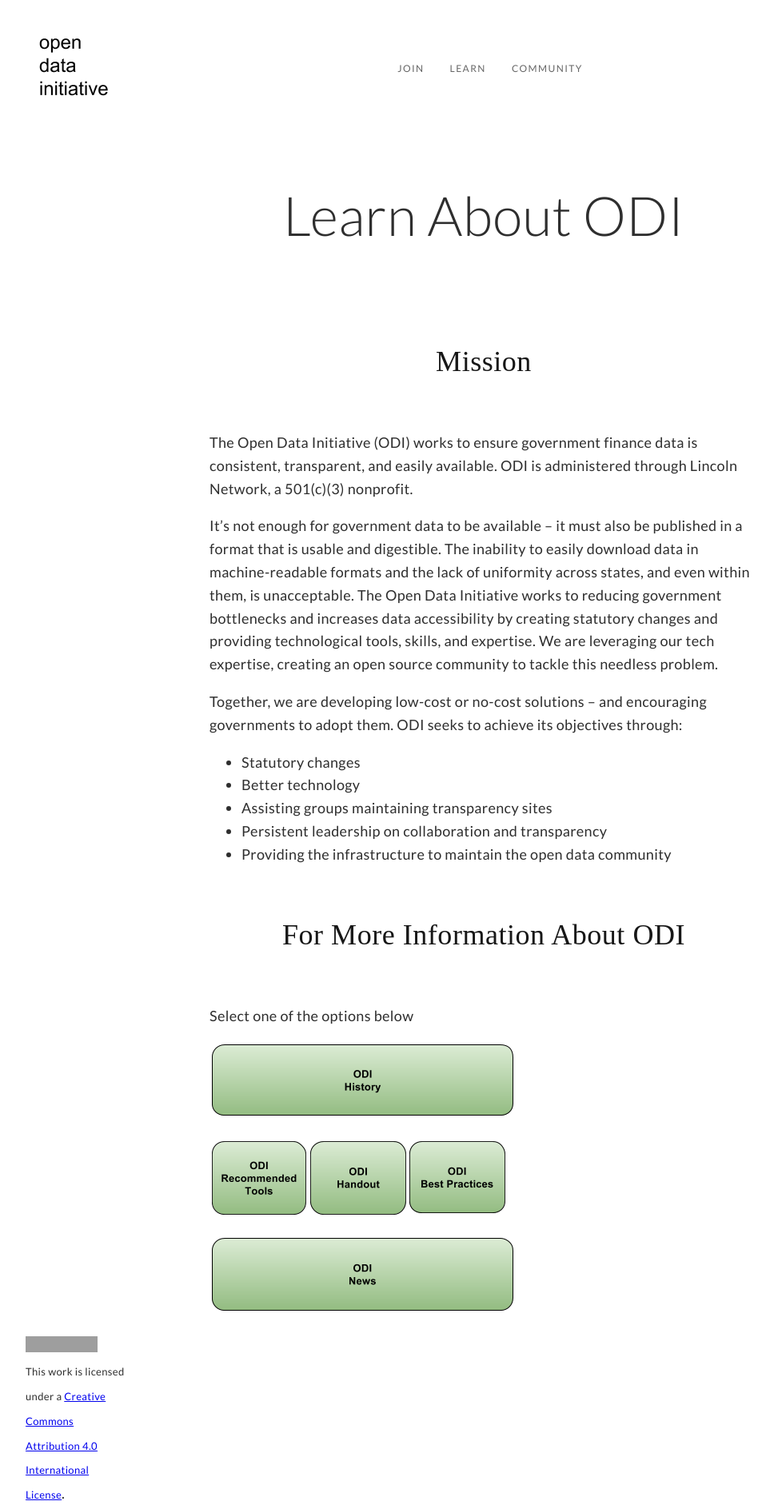
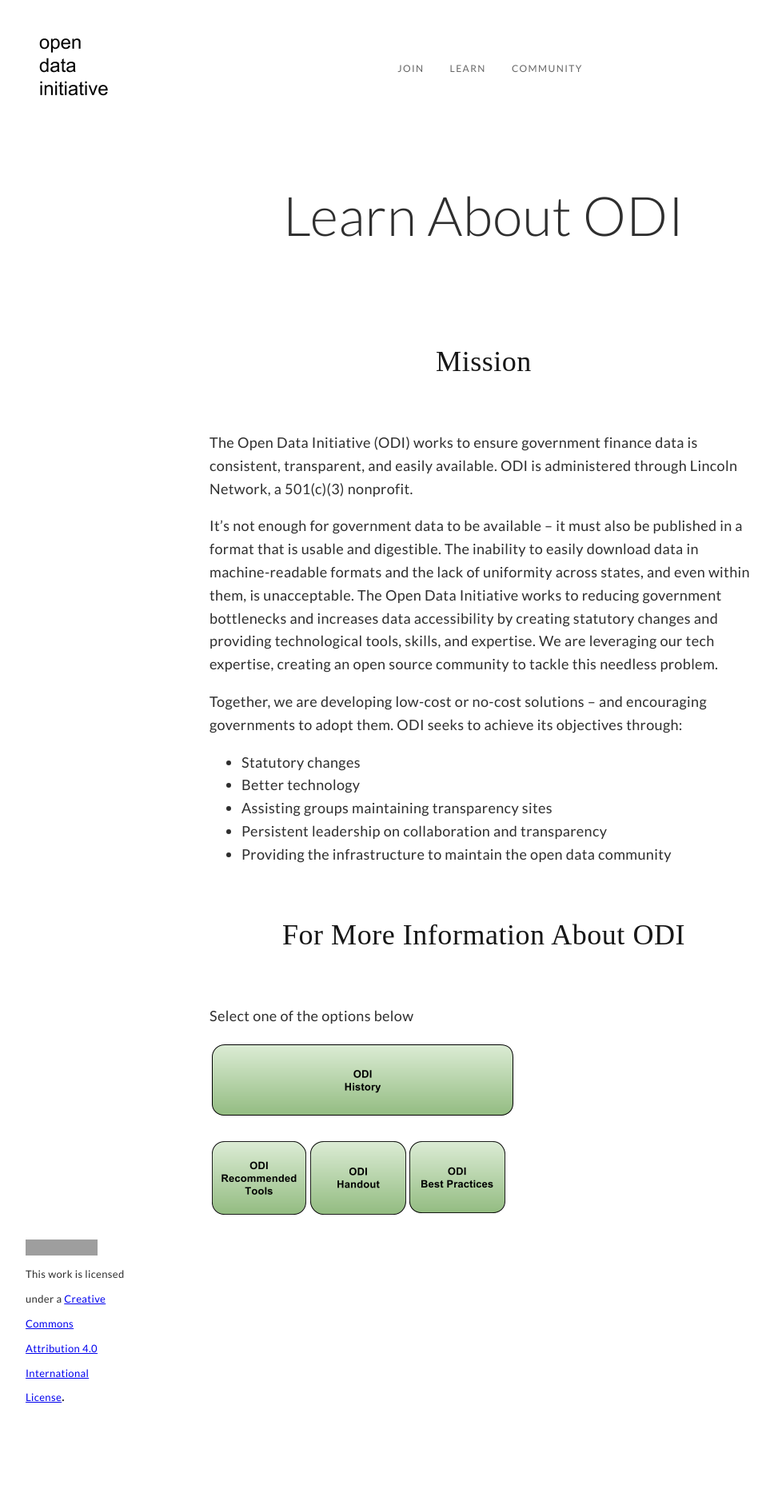
Before and after one commit to opendatainitiative/opendatainitiative.github.io, a Jekyll site: the page built from learn.md, in a window 1280 px wide. Shown: the whole page at 80% size, without its empty margins (35-1003 px from the left). Built offline with Jekyll 4.4.1, drawn with Linux system fonts in a browser that asks for light colours; after the commit the page ends 1765 px from its top, so only the background shows below that; grey boxes are pictures that could not be loaded.

Commit message:
remove news from learn.md for now

```diff
--- a/learn.md
+++ b/learn.md
@@ -31,5 +31,3 @@ Select one of the options below
 [![ODI History]({{ site.baseurl }}/assets/img/odi_history.png)]({{ site.baseurl }}/history)
 
 [![get ODI Recommeded Tools]({{ site.baseurl }}/assets/img/odi_recommended_tools.png)]({{ site.baseurl }}/assets/doc/ODI_Recommended_Tools.pdf)[![get ODI Handout]({{ site.baseurl }}/assets/img/odi_handout.png)]({{ site.baseurl }}/assets/doc/ODI_Handout.pdf)[![get ODI Best Practices]({{ site.baseurl }}/assets/img/odi_best_practices.png)](https://docs.google.com/document/d/1uxA13a4KekaF5h9NYhheO2AefRPaHbeThd_EHvqL1u0/edit?usp=sharing)
-
-[![ODI News]({{ site.baseurl }}/assets/img/odi_news.png)]({{ site.baseurl }}/news)
```
